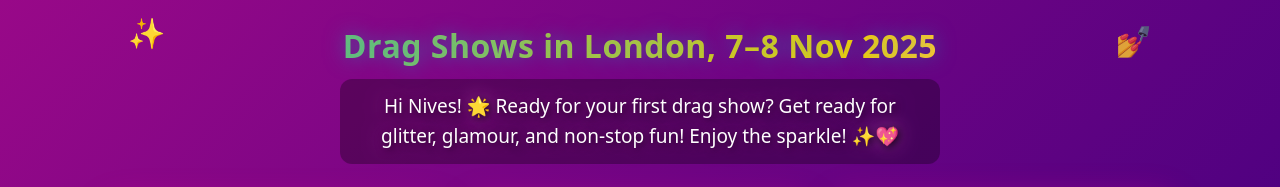
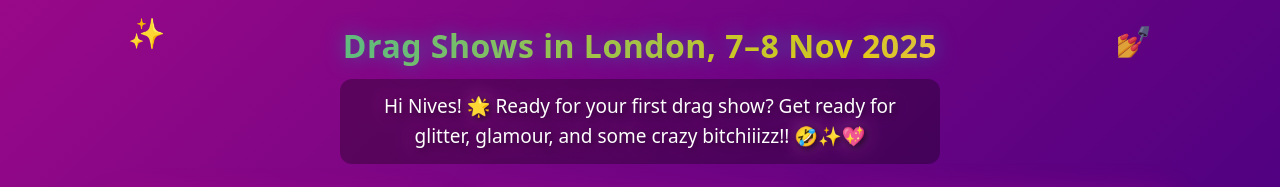
Before and after one commit to dallylee/NivesDragShows, a plain HTML site: page index.html in a window 1280 px wide. Shown: the top 187 px of the page. Drawn offline with Linux system fonts and the light colour scheme; grey boxes are pictures that could not be loaded.

Commit message:
Update event description for drag show

```diff
--- a/index.html
+++ b/index.html
@@ -289,7 +289,7 @@
 <body>
   <header>
     <h1>Drag Shows in London, 7–8 Nov 2025</h1>
-    <p class="lede">Hi Nives! 🌟 Ready for your first drag show? Get ready for glitter, glamour, and non-stop fun! Enjoy the sparkle! ✨💖</p>
+    <p class="lede">Hi Nives! 🌟 Ready for your first drag show? Get ready for glitter, glamour, and some crazy bitchiiizz!! 🤣✨💖</p>
   </header>
 
   <main>
```
